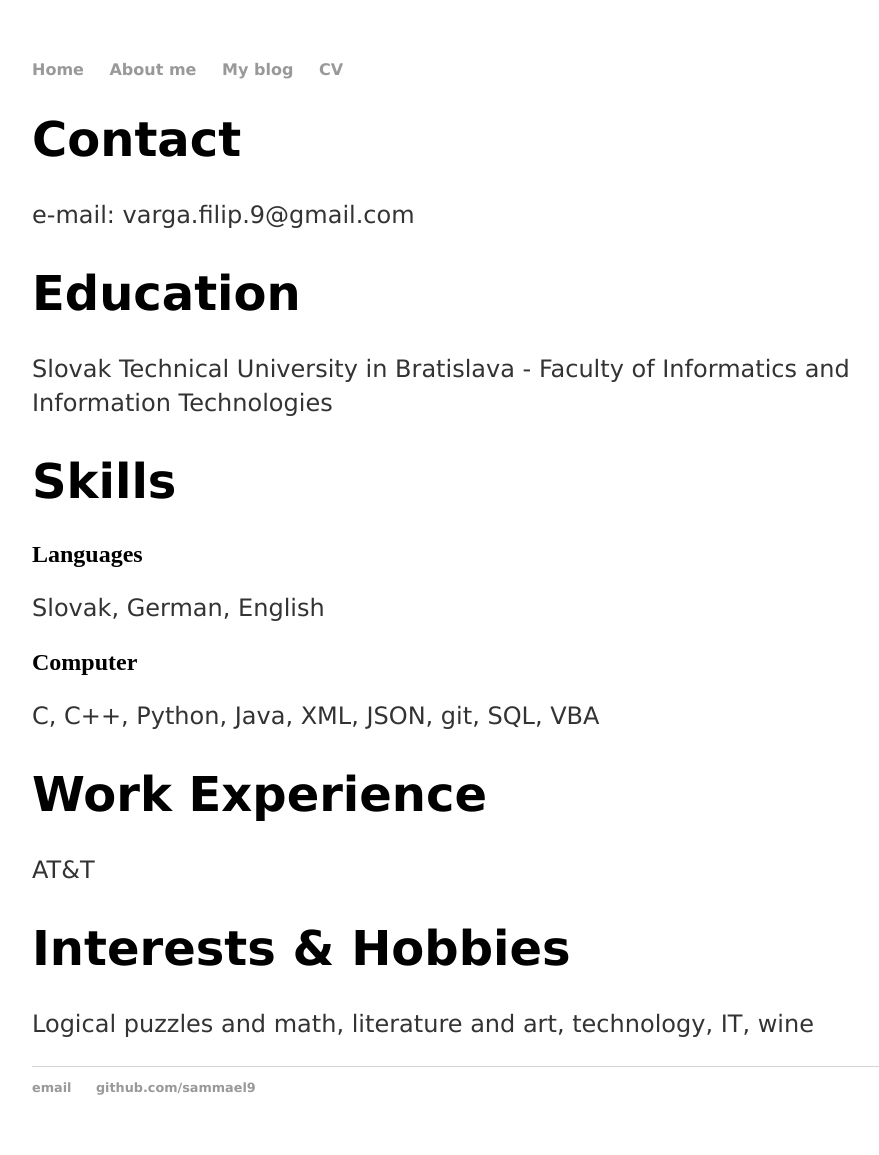
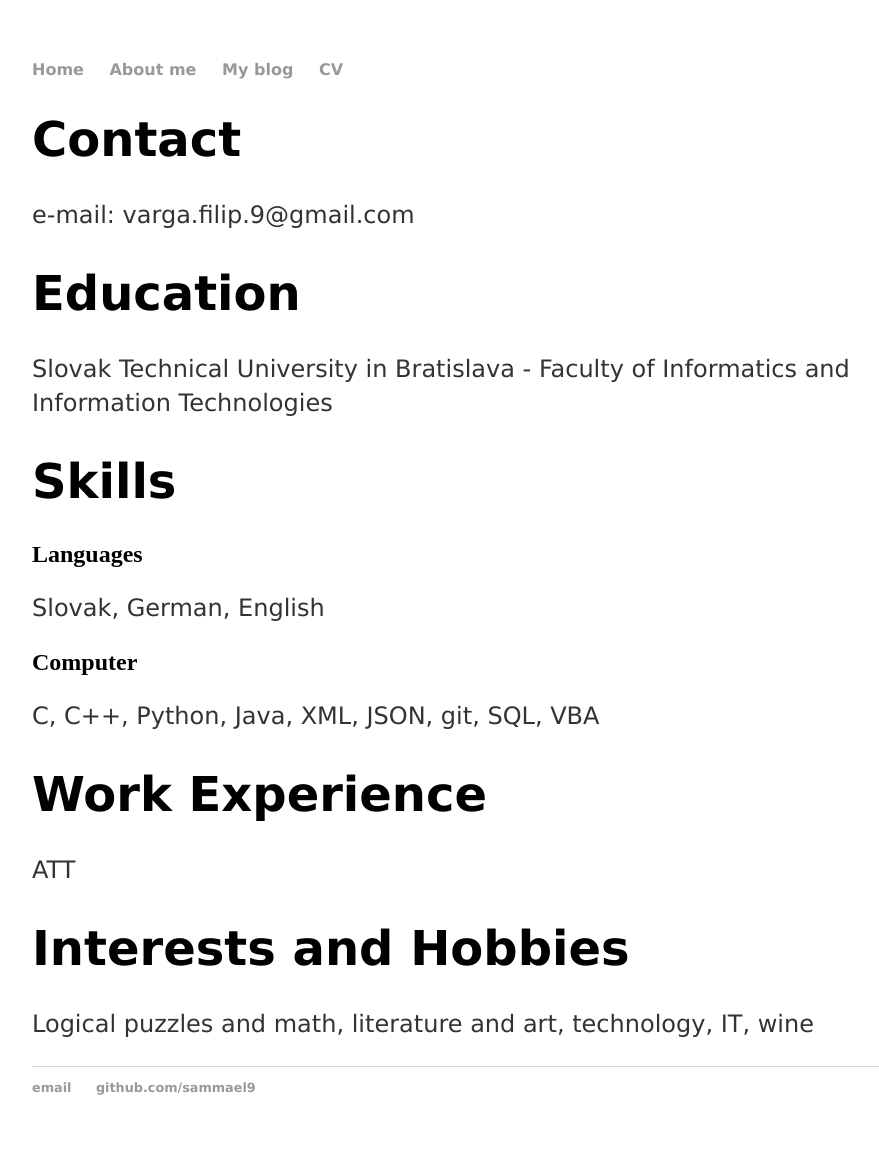
Before and after one commit to sammael9/sammael9.github.io, a Jekyll site: the page built from CV.html, in a window 1280 px wide. Shown: the whole page, without its empty margins (160-1039 px from the left). Built offline with Jekyll 4.4.1, drawn with Linux system fonts in a browser that asks for light colours.

Commit message:
Update CV.html

```diff
--- a/CV.html
+++ b/CV.html
@@ -13,7 +13,7 @@ title: Filip Varga
   <h2>Computer</h2>
   <p>C, C++, Python, Java, XML, JSON, git, SQL, VBA</p>
   <h1>Work Experience</h1>
-	<p>AT&T</p>
-  <h1>Interests & Hobbies</h1>
+	<p>ATT</p>
+  <h1>Interests and Hobbies</h1>
 	<p>Logical puzzles and math, literature and art, technology, IT, wine</p>
 </div><!-- /.blurb -->
```
